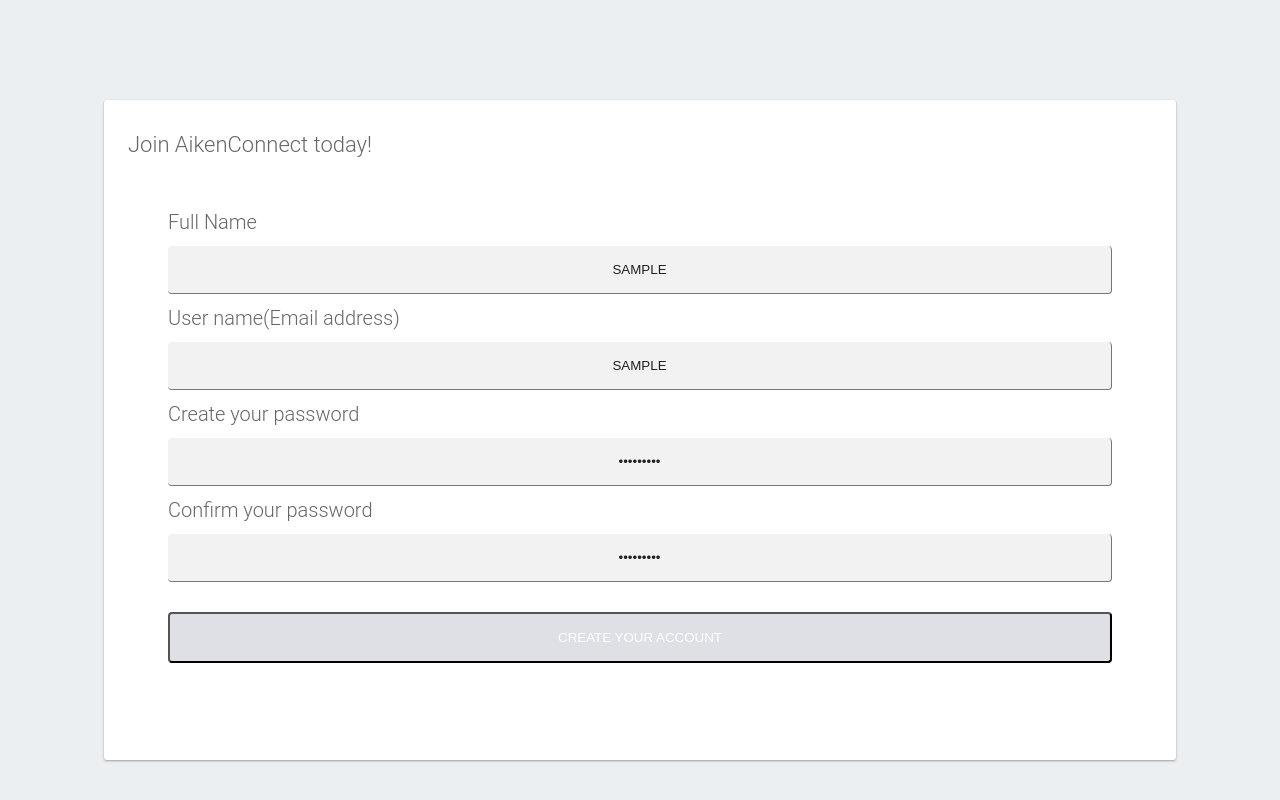
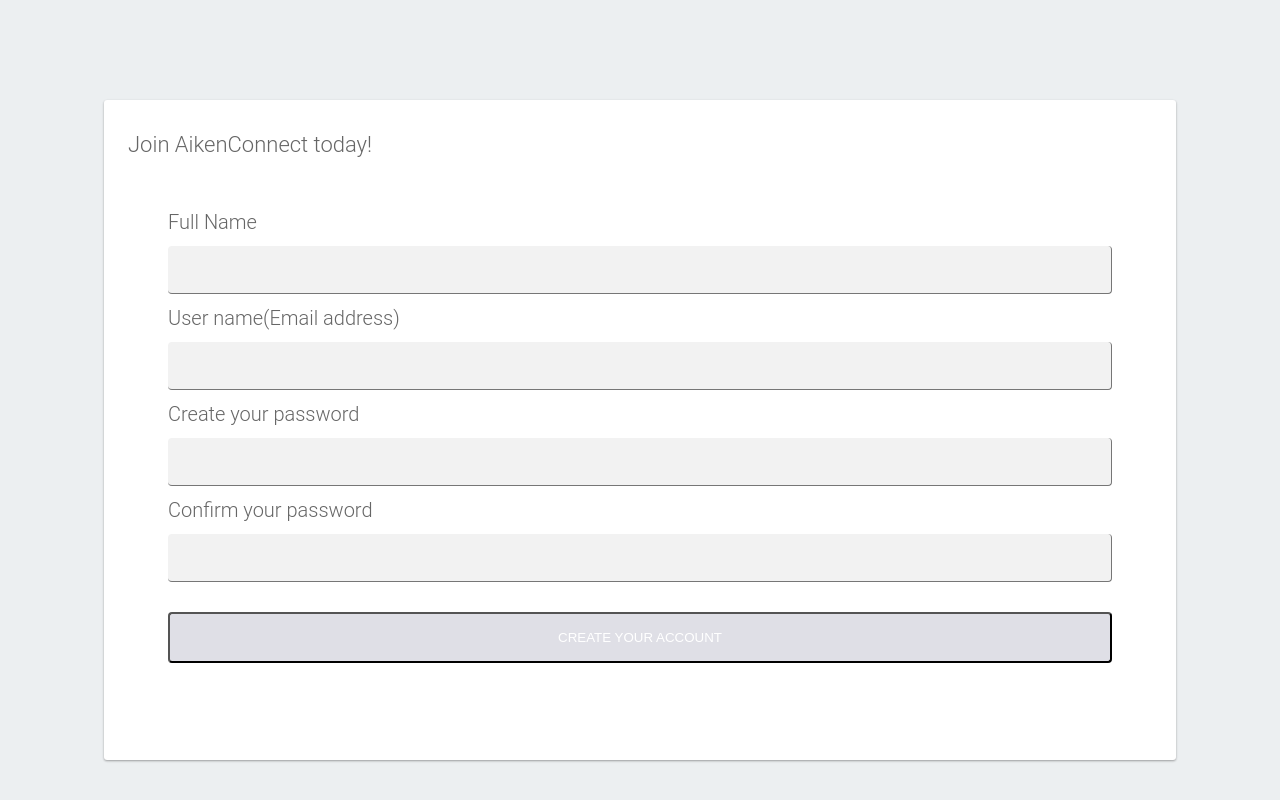
Before and after one commit to HallJ8818/workspace-firebase-practice-diqdgm, a plain HTML site: page Signup.html in a window 1280 px wide. Both pictures are taken after typing "Sample", "Sample", "Sample123", "Sample123" into the empty fields and a click on the input "Create Your Account". Drawn offline with nearby package versions, Linux system fonts and the light colour scheme; no server answers.

Commit message:
4 files modified

```diff
--- a/Signup.html
+++ b/Signup.html
@@ -32,6 +32,7 @@
             value=""
             name="username"
             maxlength="20"
+            id="email"
             required
           />
         </p>
@@ -44,6 +45,7 @@
             value=""
             name="password"
             maxlength="20"
+            id="password"
             required
           />
         </p>
--- a/js/SaveDisplay.js
+++ b/js/SaveDisplay.js
@@ -24,7 +24,7 @@ $(".sampleSurvey input[type='submit']").click(function(e) {
     data[entry.name]=entry.value;
   });
 
-  firebase.firestore().collection("surveydata").add({data});
+  firebase.firestore().collection("surveydata").add(data);
 
   /* clear the entry */
   $('form')[0].reset();
@@ -38,7 +38,7 @@ firebase.firestore().collection("surveydata").onSnapshot(function(querySnapShot)
   var n4 = 0; // how many D's
   var n5 = 0; // how many E's
   querySnapShot.forEach(function(doc){
-    console.log("document -- ", doc.data().data.choice);
+    console.log("document -- ", doc.data().choice);
     var s = doc.data().data.choice;
     switch(s){
       case "A": n1++; $('#ans1').text(n1);break;
--- a/js/Signup.js
+++ b/js/Signup.js
@@ -1,12 +1,11 @@
 var firebaseConfig = {
-  apiKey: "AIzaSyAzcwgZuLA7dO9g4sQhXQVTUgCo0M8m2qM",
-  authDomain: "grocerylist-91956.firebaseapp.com",
-  databaseURL: "https://grocerylist-91956.firebaseio.com",
-  projectId: "grocerylist-91956",
-  storageBucket: "grocerylist-91956.appspot.com",
-  messagingSenderId: "813812426276",
-  appId: "1:813812426276:web:93e5897af12892ff78dab1",
-  measurementId: "G-VZ83BTR72T"
+  apiKey: "AIzaSyBC8RZY7dcUF2OTpe8TF30QOUBjAVRaWKc",
+  authDomain: "grocerylist-8b594.firebaseapp.com",
+  projectId: "grocerylist-8b594",
+  storageBucket: "grocerylist-8b594.appspot.com",
+  messagingSenderId: "871764817573",
+  appId: "1:871764817573:web:12fb4afd10b423a69a7f4c",
+  measurementId: "G-YS8JY5WKP6"
 };
 // Initialize Firebase
 firebase.initializeApp(firebaseConfig);
@@ -16,13 +15,21 @@ $("#signup-form").submit(function(e) {
   e.preventDefault();
   // get the username(email) and password from the form
   // change the following code
-  var email = "effhall01@gmail.com";
-  var password = "12345";
+  var em = document.getElementById("email").value;
+  var pas = document.getElementById("password").value;
+
+  var inputdata = $('form').serializeArray();
+  var data = {};
+  inputdata.forEach((entry) =>{
+    data[entry.name]=entry.value;
+  });
+  firebase.firestore().collection("signup").add(data);
+  $('form')[0].reset();
 
   // create a user with email address and password
   firebase
     .auth()
-    .createUserWithEmailAndPassword(email, password)
+    .createUserWithEmailAndPassword(em, pas)
     .then(user => {
       // Signed in
       // ...
```
Also changed, not shown: js/hotel-json.js (+4 -4 lines).
